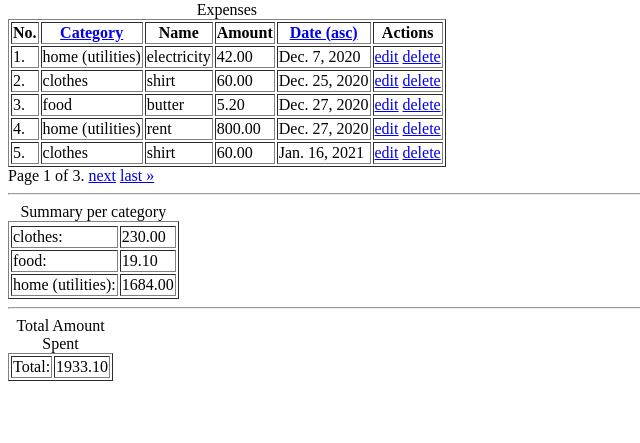
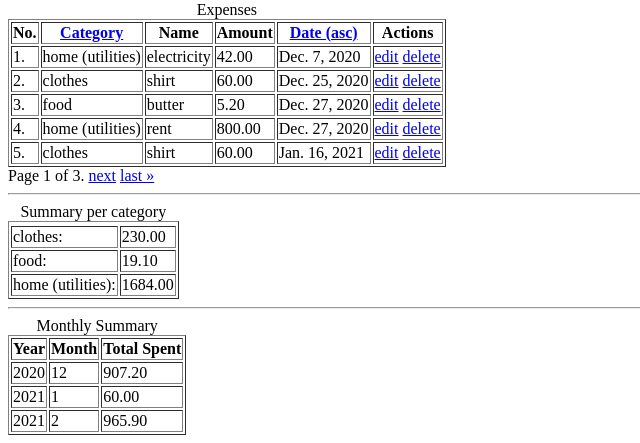
Before and after one commit to LukashK798/expenses.project, a Django app: page /expenses/expense/list/ in a window 1280 px wide. Shown: the part 358-801 px from the top of the page, without its empty margins (0-640 px from the left). Before the commit the page ends 739 px from the top, so only its background shows below. Run offline with Django 4.2, Linux system fonts and the light colour scheme; data comes from the database, SQL or seed files in the repository.

Commit message:
add table with total summary per year-month

```diff
--- a/expenses/templates/expenses/expense_list.html
+++ b/expenses/templates/expenses/expense_list.html
@@ -55,6 +55,7 @@
 
 {% include "_pagination.html" %}
 <hr>
+
 <table border="1">
   <caption>Summary per category</caption>
   <tr>
@@ -69,11 +70,23 @@
 
 <hr>
 <table border="1">
-  <caption>Total Amount Spent</caption>
+  <caption>Monthly Summary</caption>
   <tr>
-    <td>Total:</td>
-    <td>{{ total_amount_spent|floatformat:2 }}</td>
+    <th>Year</th>
+    <th>Month</th>
+    <th>Total Spent</th>
   </tr>
+  {% for entry in monthly_summary %}
+    <tr>
+      <td>{{ entry.date__year }}</td>
+      <td>{{ entry.date__month }}</td>
+      <td>{{ entry.total_spent|floatformat:2 }}</td>
+    </tr>
+  {% empty %}
+    <tr>
+      <td colspan="3">No data available</td>
+    </tr>
+  {% endfor %}
 </table>
 
 {% endblock %}
--- a/expenses/urls.py
+++ b/expenses/urls.py
@@ -36,7 +36,7 @@ urlpatterns = [
          ),
          name='expense-delete'),
 
-    path('expense/export/csv/',
+    path('expense/export-csv/',
          ExpenseCSVExportView.as_view(),
          name='expense-export-csv'),
 
--- a/expenses/views.py
+++ b/expenses/views.py
@@ -2,9 +2,11 @@ import csv
 from django.http import HttpResponse
 from django.views import View
 from django.views.generic.list import ListView
+from django.db.models import Sum
 from .forms import ExpenseSearchForm
 from .models import Expense, Category
 from .reports import summary_per_category
+from django.utils.timezone import now
 
 class ExpenseListView(ListView):
     model = Expense
@@ -37,13 +39,18 @@ class ExpenseListView(ListView):
         else:
             queryset = queryset.order_by("date" if order == "asc" else "-date")
 
-        total_amount_spent = sum(expense.amount for expense in queryset)
+        monthly_summary = (
+            queryset
+            .values("date__year", "date__month")
+            .annotate(total_spent=Sum("amount"))
+            .order_by("date__year", "date__month")
+        )
 
         return super().get_context_data(
             form=form,
             object_list=queryset,
             summary_per_category=summary_per_category(queryset),
-            total_amount_spent=total_amount_spent,
+            monthly_summary=monthly_summary,
             sort_by=sort_by,
             order=order,
             **kwargs
```
